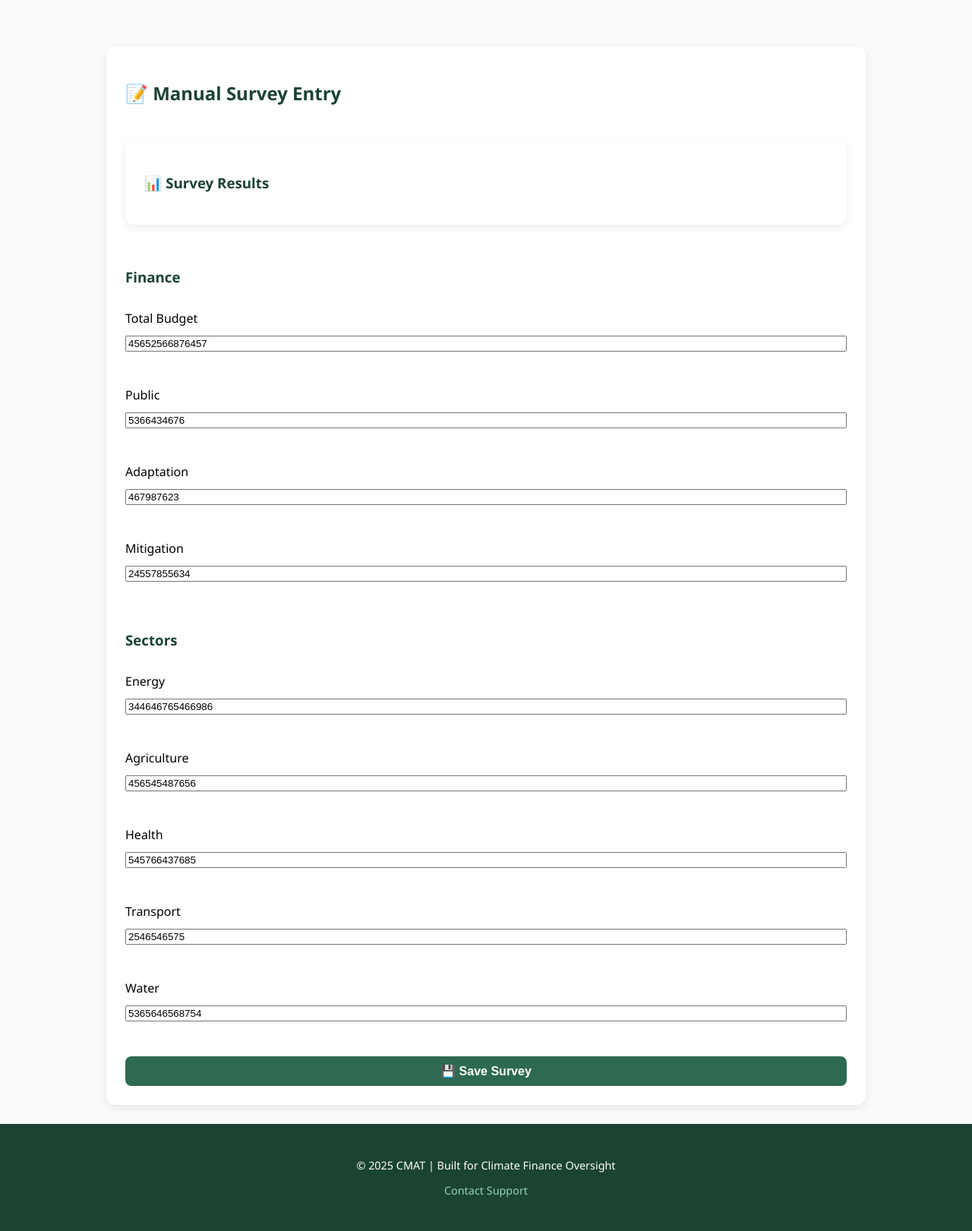
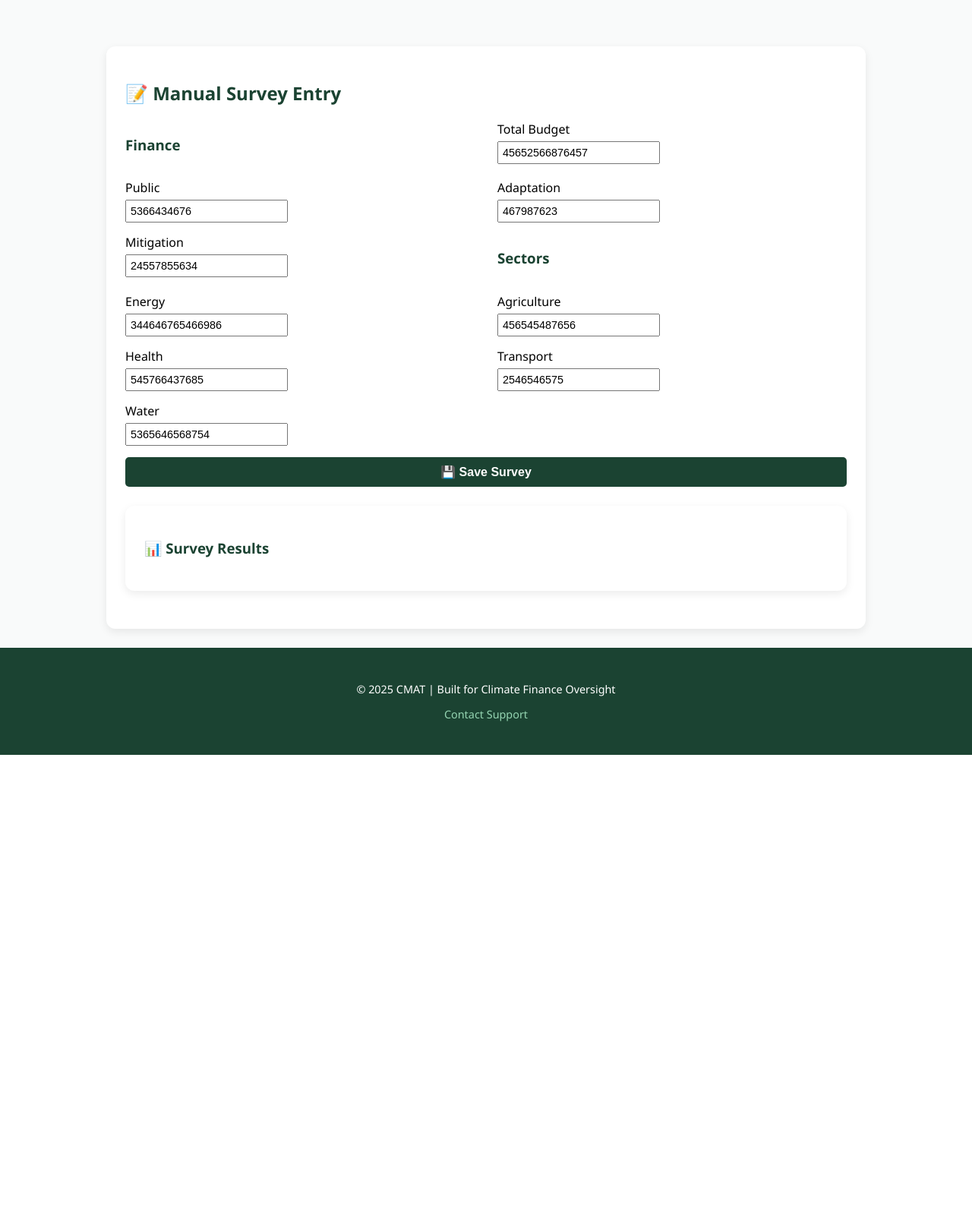
Before and after one commit to nimba005/cmat, a Flask app: page /survey in a window 1280 px wide. Shown: the part 84-1705 px from the top of the page at 76% size. After the commit the page ends 1078 px from the top, so only its background shows below. Run offline with Flask 3, Linux system fonts and the light colour scheme; a user stored in the database is signed in; data comes from the database, SQL or seed files in the repository; both versions use the stored data as it was after the commit; some libraries are stand-ins or nearby versions.

Commit message:
Updated the survey section grids

```diff
--- a/app.py
+++ b/app.py
@@ -134,9 +134,6 @@ def survey_api():
     # GET → return saved survey values
     data = backend.get_survey_data(session["user"])
     return jsonify(data)
-
-
-
 
 
 
--- a/static/styles.css
+++ b/static/styles.css
@@ -387,6 +387,55 @@ pre {
 .message.user { text-align: right; color: #007b5e; margin: 4px 0; }
 .message.bot { text-align: left; color: #333; margin: 4px 0; }
 
+/* Survey grid layout */
+.survey-grid {
+  display: grid;
+  grid-template-columns: 1fr 1fr;  /* two columns */
+  gap: 15px 30px;
+  margin-bottom: 20px;
+}
+
+/* Each field container */
+.survey-field {
+  display: flex;
+  flex-direction: column;
+  gap: 5px;
+}
+
+/* Compact input that grows as user types */
+.survey-input {
+  padding: 5px;
+  font-size: 0.9em;
+  width: 60px;              /* start small */
+  min-width: 50px;
+  max-width: 200px;
+  transition: width 0.2s ease;
+}
+
+.survey-input:focus {
+  outline: 2px solid #40916c;
+}
+
+.survey-input:not(:placeholder-shown) {
+  width: auto; /* auto-expand as numbers increase */
+}
+
+/* Save button styling */
+.survey-btn {
+  grid-column: span 2; /* full width button */
+  padding: 10px 15px;
+  background: #1b4332;
+  color: #fff;
+  border: none;
+  border-radius: 5px;
+  cursor: pointer;
+}
+
+.survey-btn:hover {
+  background: #2d6a4f;
+}
+
+
 /* FOOTER */
 .footer {
   background: #1b4332;
--- a/templates/index.html
+++ b/templates/index.html
@@ -544,23 +544,26 @@
     {% elif page == "survey" %}
       <div class="section">
         <h2>📝 Manual Survey Entry</h2>
-        <form id="survey-form">
-          <div class="section">
-            <h3>📊 Survey Results</h3>
-            <div id="surveyChart"></div>
-          </div>
-
+        <form id="survey-form" class="survey-grid">
           {% for category, inds in indicators.items() %}
             <h3>{{ category }}</h3>
             {% for ind in inds %}
-              <label>{{ ind }}</label>
-              <input type="number" step="any" name="{{ ind }}"
-                    value="{{ survey_data.get(ind, '') }}">
-              <br>
+              <div class="survey-field">
+                <label>{{ ind }}</label>
+                <input type="number" step="any" name="{{ ind }}"
+                   value="{{ survey_data.get(ind, '') }}"
+                   class="survey-input">
+              </div>
             {% endfor %}
           {% endfor %}
-          <button type="submit">💾 Save Survey</button>
+          <button type="submit" class="survey-btn">💾 Save Survey</button>
         </form>
+
+        <!-- Results BELOW the form -->
+        <div class="section results-section">
+          <h3>📊 Survey Results</h3>
+          <div id="surveyChart"></div>
+        </div>
       </div>
 
       <script>
@@ -577,32 +580,16 @@
           const result = await res.json();
 
           if (result.success) {
-            console.log("Survey results:", result.results);
-
-            // Reuse upload charts function
-            if (typeof renderCharts === "function") {
-              renderCharts(result.results);
-            } else {
-              console.warn("renderCharts function not found — add or import it here.");
-            }
+            renderCharts(result.results);
           } else {
             alert("❌ Failed to save");
           }
         });
-      </script>
 
-      <script>
         function renderCharts(results) {
-          console.log("Rendering charts with results:", results);
-
-          // Example: assume results is an object { "Indicator1": value1, "Indicator2": value2, ... }
           const labels = Object.keys(results || {});
           const values = Object.values(results || {});
-
-          if (!labels.length) {
-            console.warn("No results to render.");
-            return;
-          }
+          if (!labels.length) return;
 
           Plotly.newPlot("surveyChart", [{
             x: labels,
@@ -618,6 +605,7 @@
           });
         }
       </script>
+
 
 
 
```
Also changed, not shown: cmat.db.
